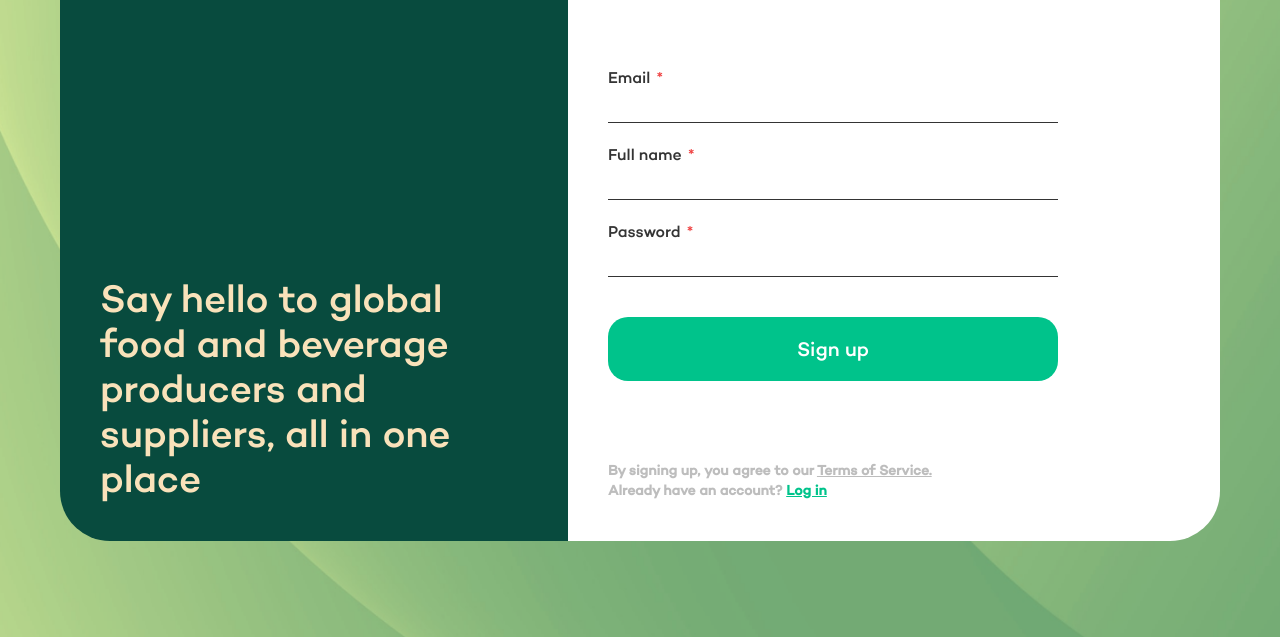
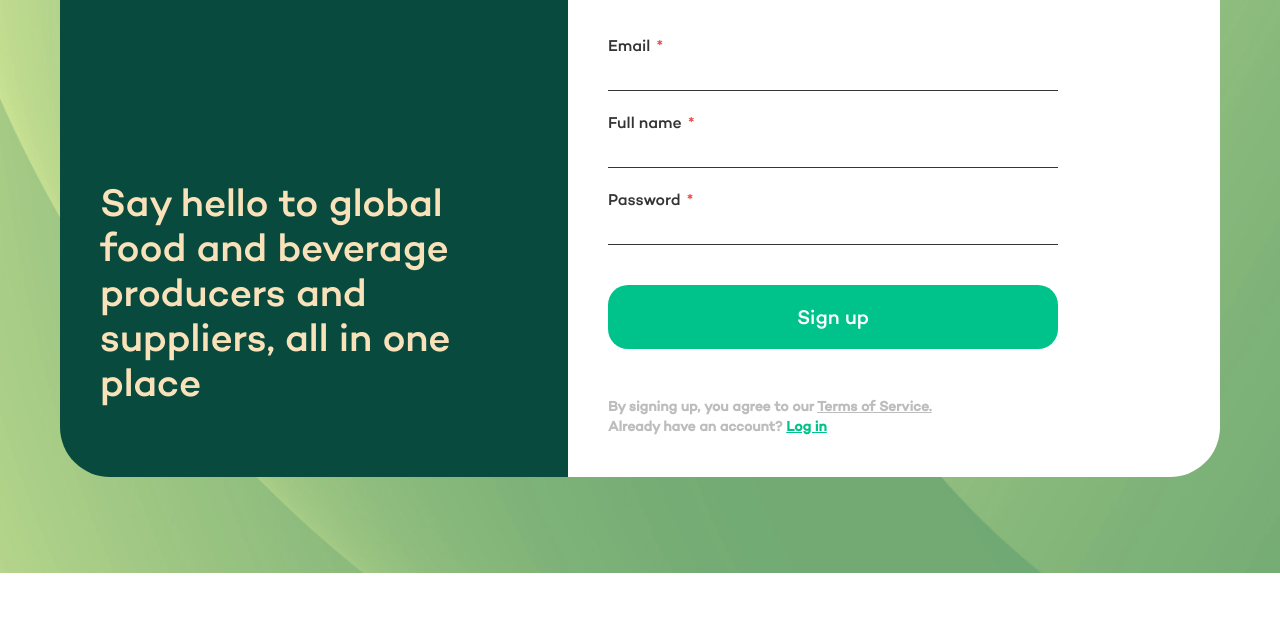
Before and after one commit to shafiqahmad81/better-m-tailwind, a website: page src/index.html in a window 1280 px wide. Shown: the part 234-871 px from the top of the page. After the commit the page ends 807 px from the top, so only its background shows below. Drawn offline with Linux system fonts and the light colour scheme.

Commit message:
update spacing

```diff
--- a/src/index.html
+++ b/src/index.html
@@ -17,13 +17,13 @@
           <div>
             <img src="../assets/img/better.png" alt="Logo">
           </div>
-          <h2 class="text-yellow text-2.9xl mt-20 leading-45">Say hello to global food and beverage producers and suppliers, all in one place</h2>
+          <h2 class="text-yellow text-2.9xl mt-12 mb-8 leading-45">Say hello to global food and beverage producers and suppliers, all in one place</h2>
         </div>
         <!-- end greetings section -->
         <!-- Beginning form area -->
         <div class="bg-[#ffffff;] p-4 sm:p-8 md:p-10 flex flex-col md:w-right md:min-h-calc">
           <h1 class="text-34 text-black leading-42 font-medium tracking-0.5">Let's get started <br> with a few simple steps</h1>
-          <form method="post" class="mt-20 mb-20 flex flex-col flex-grow w-450 max-w-full">
+          <form method="post" class="py-12 flex flex-col flex-grow w-450 max-w-full">
             <label class="after:content-['*'] after:ml-0.5 after:text-red-500 text-gray font-medium text-base">
               Email
             </label>
@@ -38,7 +38,7 @@
             <input class="mb-5 border-gray border-solid border border-t-0 border-l-0 border-r-0 outline-0 py-1 px-2.5" name="password" id="password" type="password">
             <button class="bg-green mt-5 p-3 md:p-5 rounded-20 text-xl leading-6 text-white" type="submit">Sign up</button>
           </form>
-          <div class="text-gray-light text-sm font-semibold w-310">
+          <div class="text-gray-light text-sm font-semibold w-310 max-w-full">
             <p>By signing up, you agree to our <a class="underline" href="#">Terms of Service.</a> Already have an account? <a href="#" class="underline text-green">Log in</a></p>
           </div>
         </div>
--- a/tailwind.config.js
+++ b/tailwind.config.js
@@ -4,7 +4,7 @@ module.exports = {
   content: ["./src/**/*.{html,js}"],
   theme: {
     minHeight: {
-      'calc': 'calc(100vh - 300px)'
+      'calc': 'calc(100vh - 200px)'
     },
     letterSpacing: {
       0.5: '0.5px',
```
Also changed, not shown: public/output.css.
